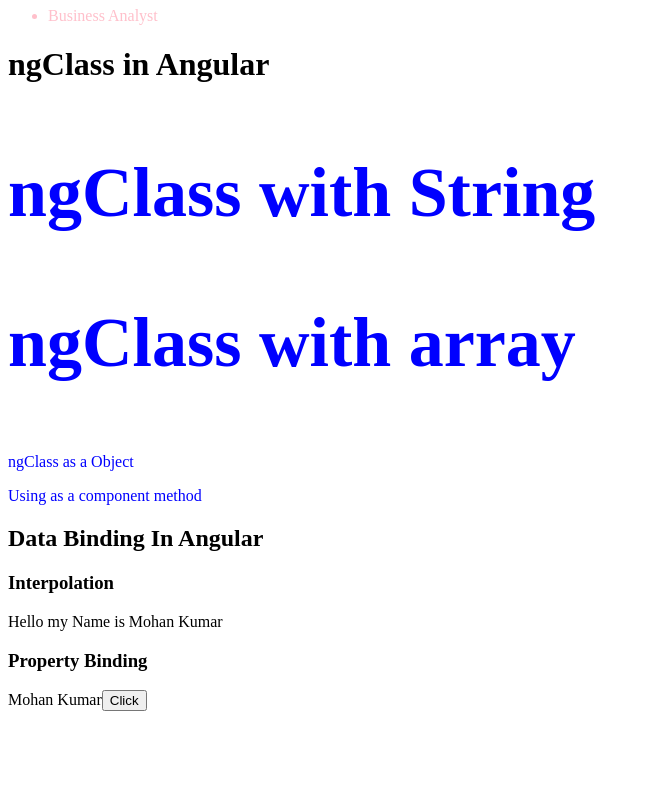
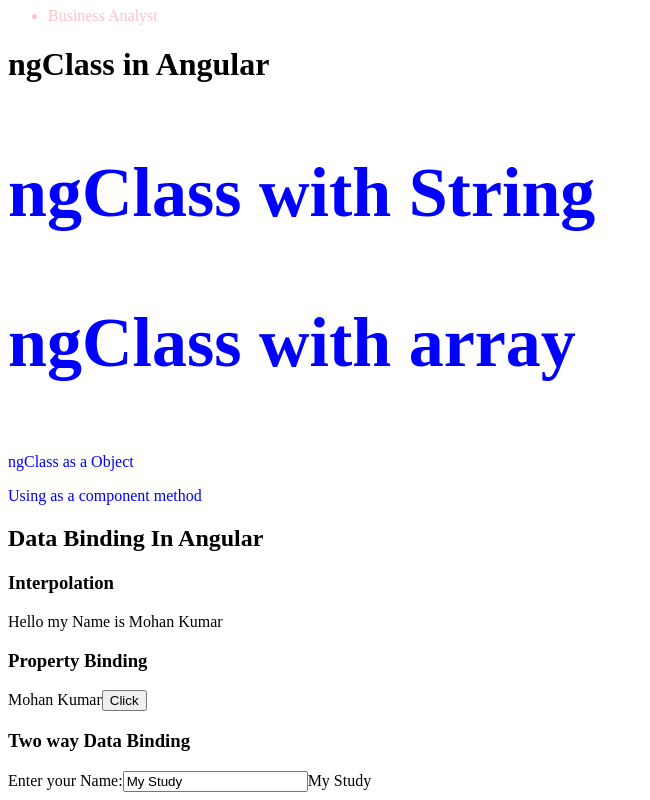
Before and after one commit to pranay-chauhan/myAngular, an Angular app: page / in a window 1280 px wide. Shown: the part 559-1359 px from the top of the page, without its empty margins (0-650 px from the left). Before the commit the page ends 1278 px from the top, so only its background shows below. Built offline with nearby package versions, Linux system fonts and the light colour scheme.

Commit message:
Two Way Data Binding Binding in angular

```diff
--- a/src/app/app.component.html
+++ b/src/app/app.component.html
@@ -30,3 +30,7 @@
 
 <h3 *ngIf="headline">Event Binding</h3>
 <button (click)="showConsole()">Click</button>
+
+
+<h3>Two way Data Binding</h3>
+Enter your Name:<input type="text" [(ngModel)]="data"/>{{data}}
--- a/src/app/app.component.ts
+++ b/src/app/app.component.ts
@@ -8,6 +8,7 @@
 export class AppComponent {
   name:string ='Mohan Kumar'
   headline:boolean = false;
+  data:any='My Study'
   people: any[] = [
     {
       "name": "Douglas  Pace", "age":30,"desc":'TL'
```
